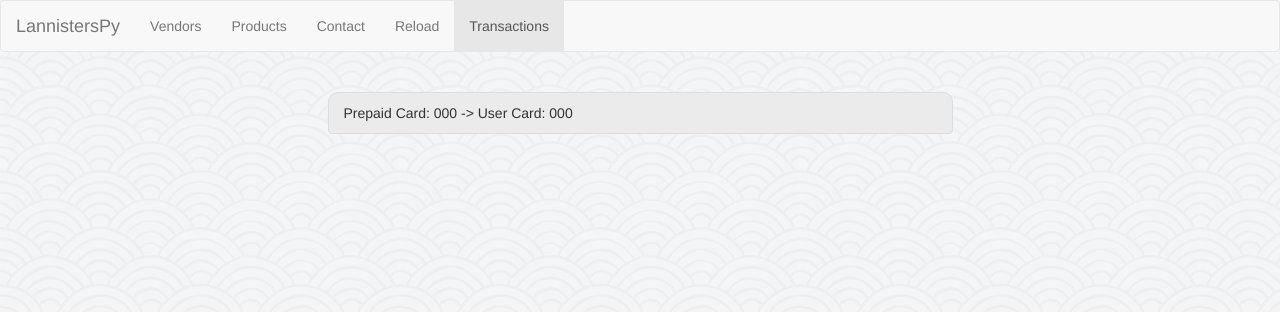
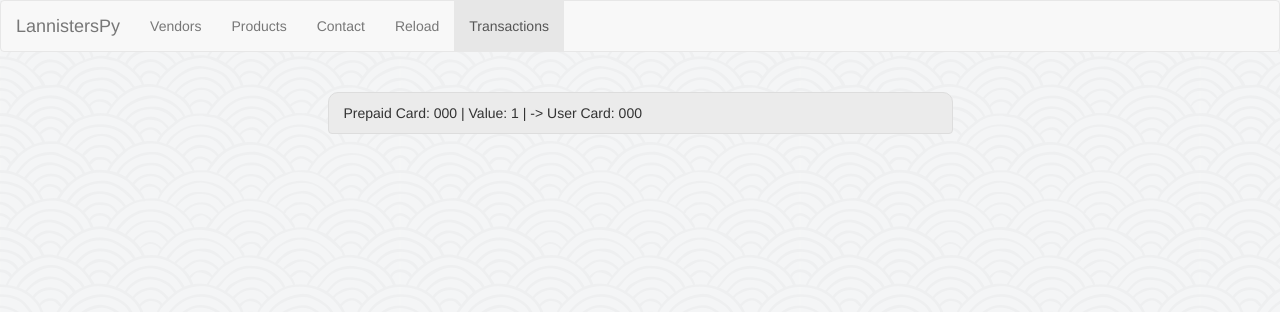
Before and after one commit to lyk2017-python/LannistersPy, a Django app: page /transactions/ in a window 1280 px wide. Shown: the top 312 px of the page. Run offline with Django 3.2, Linux system fonts and the light colour scheme; tables that the repository leaves empty hold one stand-in row (values such as "Sample post"); some libraries are stand-ins or nearby versions.

Commit message:
Small template fix.

```diff
--- a/payment/templates/payment/transaction_list.html
+++ b/payment/templates/payment/transaction_list.html
@@ -5,7 +5,7 @@
         <div class="col-md-6 col-md-offset-3">
             <div class="list-group"></div>
             {% for transaction in transactions %}
-                <div class="list-group-item card-bg">Prepaid Card: {{ transaction.prepaid_card }} -> User Card: {{ transaction.user_card }}</div>
+                <div class="list-group-item card-bg">Prepaid Card: {{ transaction.prepaid_card }} | Value: {{ transaction.prepaid_card.value }} | -> User Card: {{ transaction.user_card }}</div>
             {% endfor %}
         </div>
     </div>
```
